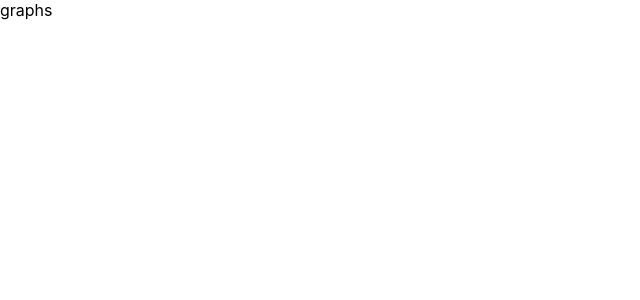
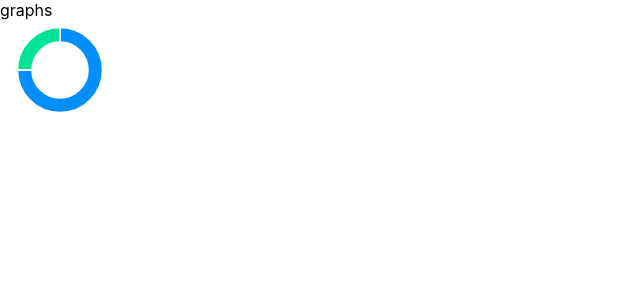
Before and after one commit to Sridhar3489/EMIS_MERN, a React (Create React App) app in the folder client/: page /graphs in a window 1280 px wide. Shown: the top 300 px of the page, without its empty margins (0-640 px from the left). Built offline with nearby package versions, Linux system fonts and the light colour scheme.

Commit message:
added graph page

```diff
--- a/client/src/pages/graphs.js
+++ b/client/src/pages/graphs.js
@@ -1,9 +1,12 @@
 import React from 'react'
+import ReactApexChart from 'react-apexcharts';
+const Graphs = () => {
+    const color=['#475be8','#e4e8ef'];
+  return (<>
+    <div>graphs</div>
 
-const Graphs = () => {
-  return (
-    <div>graphs</div>
-  )
+    <ReactApexChart options={{chart:{type:'donut'},color,legend:{show:false},dataLabels:{enabled:false},}} series={[75,25]} type="donut" width="120px"/>
+ </> )
 }
 
 export default Graphs
```
